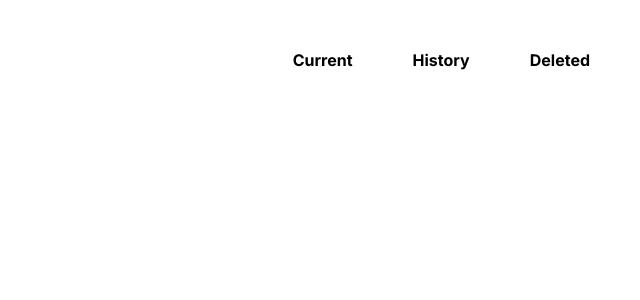
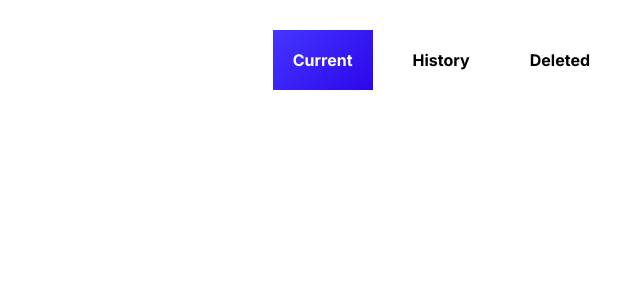
Before and after one commit to StanleyG995/to-do-list-react, a React (Vite) app: page / in a window 1280 px wide. Shown: the top 300 px of the page, without its empty margins (640-1280 px from the left). Built offline with nearby package versions, Linux system fonts and the light colour scheme.

Commit message:
feat: active menu item styles

```diff
--- a/src/components/Header/Header.css
+++ b/src/components/Header/Header.css
@@ -30,10 +30,10 @@
     z-index: -1;
 }
 
-.menu-item:hover {
+.menu-item:hover, .menu-item--active {
     color: var(--white);
 }
 
-.menu-item:hover::before {
+.menu-item:hover::before, .menu-item--active::before {
     top: 0%;
 }
--- a/src/components/Header/Header.jsx
+++ b/src/components/Header/Header.jsx
@@ -7,7 +7,7 @@
             <div className="row">
                 <div className="column">
                     <ul className="menu">
-                        <a href="" className="menu-item text-medium">Current</a>
+                        <a href="" className="menu-item menu-item--active text-medium">Current</a>
                         <a href="" className="menu-item text-medium">History</a>
                         <a href="" className="menu-item text-medium">Deleted</a>
                     </ul>
```
